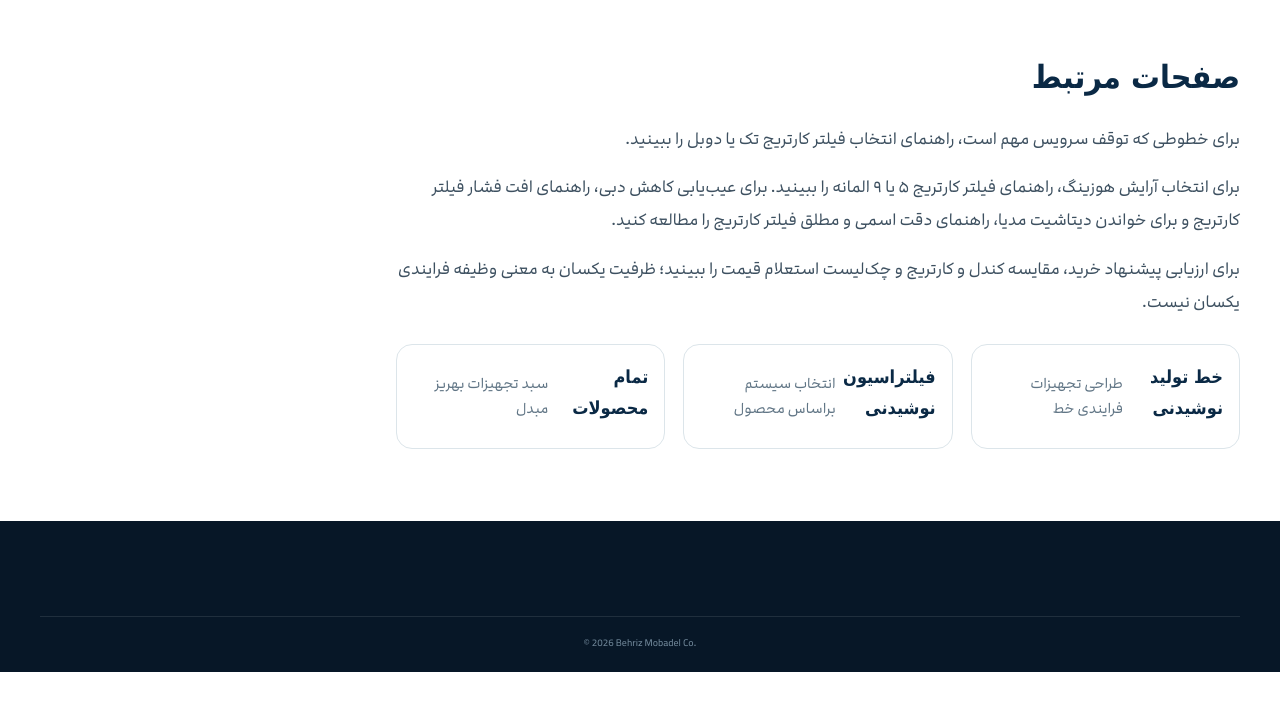
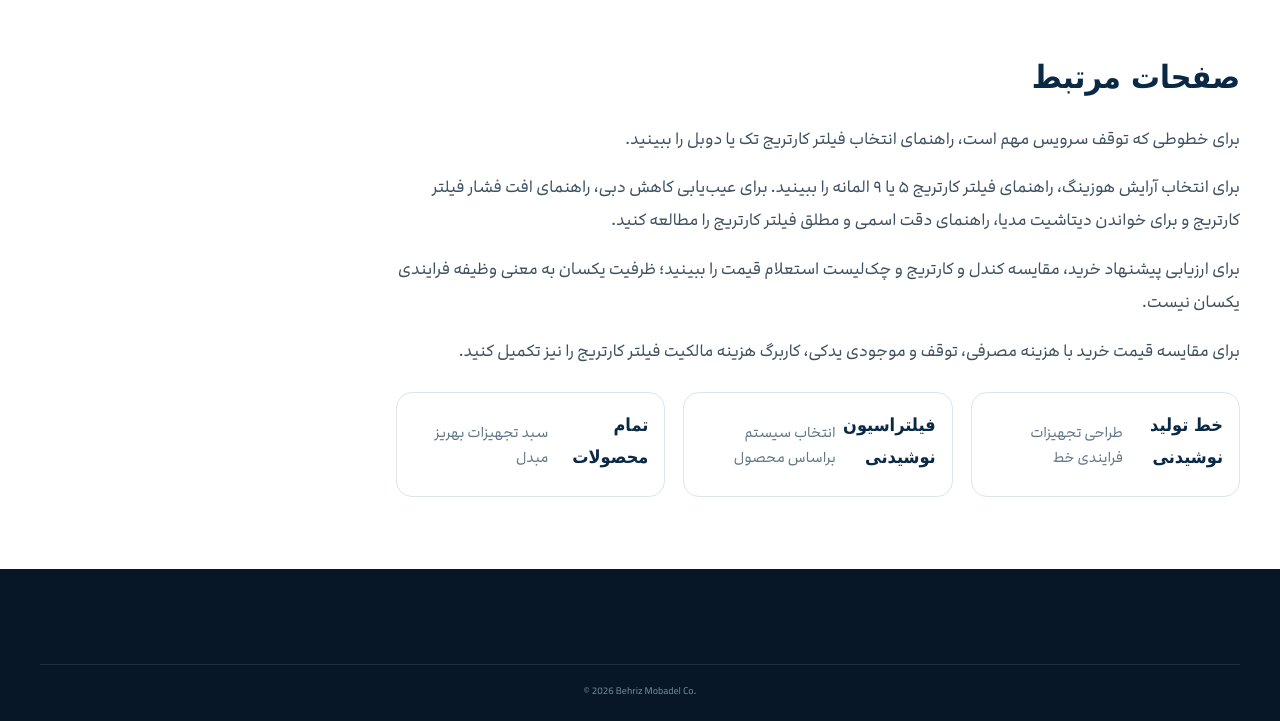
Before and after one commit to RUVOAgency/behriz-mobadel, a plain HTML site: page cartridge-filter.html in a window 1280 px wide. Shown: the part 7416-8137 px from the top of the page. Before the commit the page ends 8088 px from the top, so only its background shows below. Drawn offline with Linux system fonts and the light colour scheme; a web font is replaced by a local one.

Commit message:
Link cartridge ownership cost guide

```diff
--- a/cartridge-filter.html
+++ b/cartridge-filter.html
@@ -187,7 +187,7 @@
           <div class="faq-item"><h3>آیا دستگاه به‌صورت سفارشی ساخته می‌شود؟</h3><p>بله. بهریز مبدل مشخصات نهایی و چیدمان دستگاه را متناسب با فرایند و شرایط کارخانه طراحی می‌کند.</p></div>
 
           <h2>صفحات مرتبط</h2><p>برای خطوطی که توقف سرویس مهم است، <a href="single-vs-duplex-cartridge-filter.html">راهنمای انتخاب فیلتر کارتریج تک یا دوبل</a> را ببینید. </p><p>برای انتخاب آرایش هوزینگ، <a href="cartridge-filter-5-vs-9-elements.html">راهنمای فیلتر کارتریج ۵ یا ۹ المانه</a> را ببینید. برای عیب‌یابی کاهش دبی، <a href="cartridge-filter-pressure-drop.html">راهنمای افت فشار فیلتر کارتریج</a> و برای خواندن دیتاشیت مدیا، <a href="cartridge-filter-nominal-vs-absolute.html">راهنمای دقت اسمی و مطلق فیلتر کارتریج</a> را مطالعه کنید.</p>
-          <p>برای ارزیابی پیشنهاد خرید، <a href="candle-vs-cartridge-filter.html">مقایسه کندل و کارتریج و چک‌لیست استعلام قیمت</a> را ببینید؛ ظرفیت یکسان به معنی وظیفه فرایندی یکسان نیست.</p>
+          <p>برای ارزیابی پیشنهاد خرید، <a href="candle-vs-cartridge-filter.html">مقایسه کندل و کارتریج و چک‌لیست استعلام قیمت</a> را ببینید؛ ظرفیت یکسان به معنی وظیفه فرایندی یکسان نیست.</p><p>برای مقایسه قیمت خرید با هزینه مصرفی، توقف و موجودی یدکی، <a href="cartridge-filter-tco-guide.html">کاربرگ هزینه مالکیت فیلتر کارتریج</a> را نیز تکمیل کنید.</p>
           <div class="related-grid">
             <a class="related-card" href="beverage-production-line.html"><b>خط تولید نوشیدنی</b><span>طراحی تجهیزات فرایندی خط</span></a>
             <a class="related-card" href="beverage-filtration.html"><b>فیلتراسیون نوشیدنی</b><span>انتخاب سیستم براساس محصول</span></a>
```
